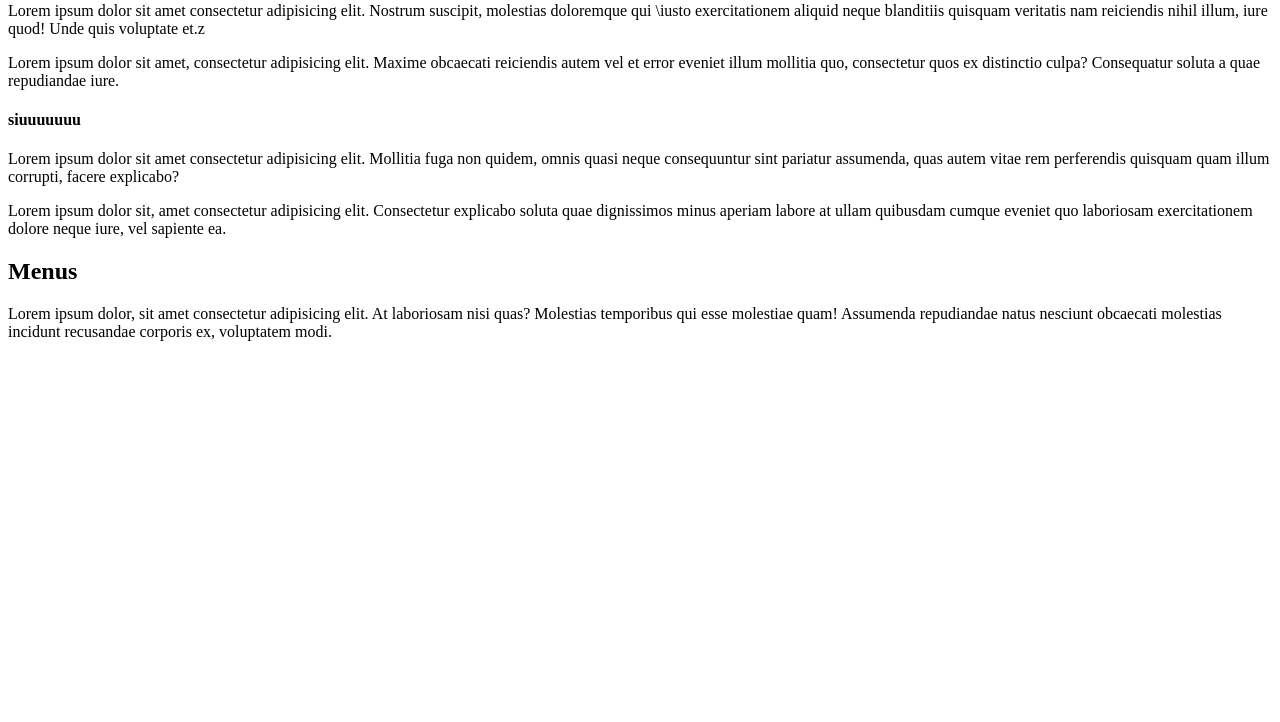
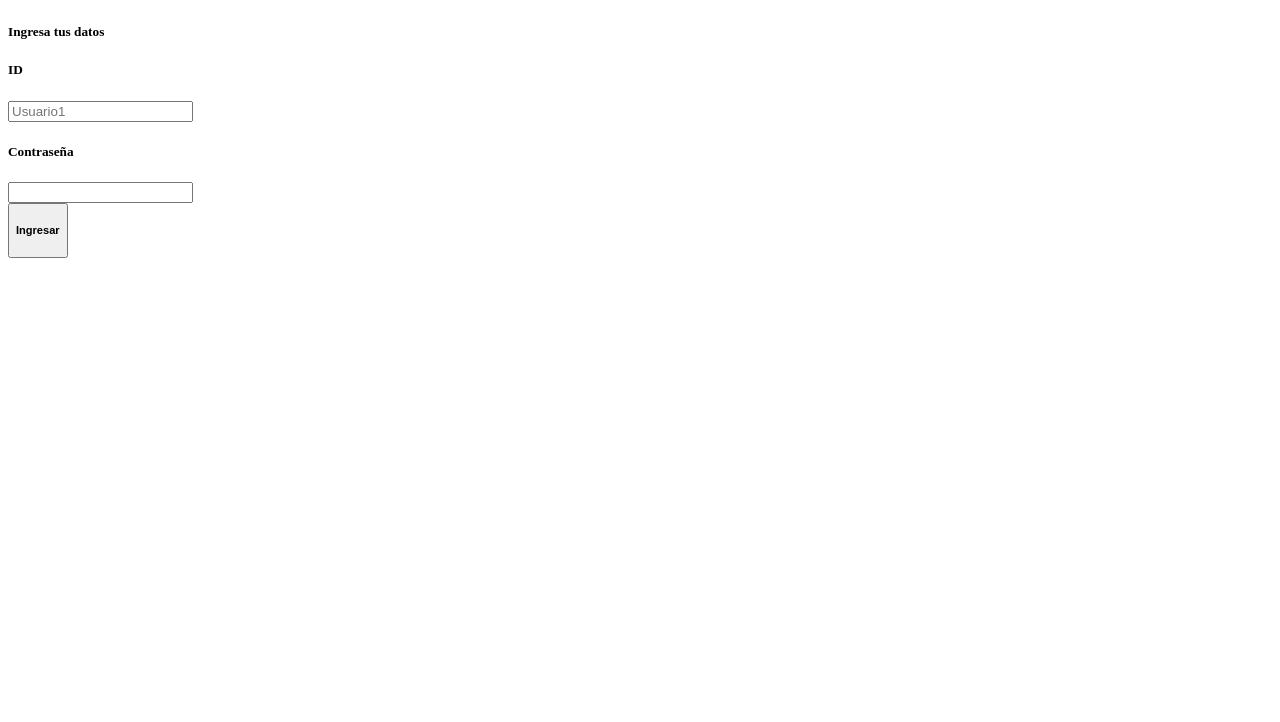
Before and after one commit to Jabesll21/Project-Foody, a plain HTML site: page Foody/index.html in a window 1280 px wide. Shown: the part 78-800 px from the top of the page. Drawn offline with Linux system fonts and the light colour scheme.

Commit message:
inicio empleado

```diff
--- /dev/null
+++ b/Foody/code.js
@@ -0,0 +1,11 @@
+var eye = document.getElementById('Eye');
+var input = document.getElementById('Input');
+eye.addEventListener("click", function(){
+    if(input.type == "password"){
+        input.type = "text"
+        eye.style.opacity =0.8
+    } else{
+        input.type = "password"
+        eye.style.opacity =0.2
+    }
+})
--- a/Foody/css/styles.css
+++ b/Foody/css/styles.css
@@ -0,0 +1,68 @@
+body{
+    height: 100vh;
+    width: 100%;
+    display: flex;
+    justify-content: center;
+    align-items: center;
+    background-color: #cacaca;
+}
+
+.container{
+    display: flex;
+    justify-content: center;
+    align-items: center;
+    height: 40px;
+    width: 300px;
+    background-color:white;
+    position: relative;
+    box-shadow: 0px 3px 3px rgb(0, 0, 0, 0.05);
+}
+
+.passw{
+    outline: none;
+    width: 100%;
+    background-color: white;
+    color: #121212;
+    border: none;
+    position: absolute;
+    top: 8px;
+    left: 0;
+    right: 0;
+    bottom: 8px;
+    padding-left: .5rem;
+    box-sizing: border-box;
+    font-size: 20px;
+}
+
+.icon {
+    position: absolute;
+    width: 20px;
+    height: 20px;
+    top: 50%;
+    right: 8px;
+    transform: translateY(-50%);
+    opacity: 0.3;
+    cursor: pointer;
+    object-fit: contain;
+}
+
+.icon:hover{
+    opacity:0.8;
+}
+
+
+.split-screen {
+    display: flex;
+  }
+  .left-section, .right-section {
+    width: 200%;
+    padding: 290px;
+  }
+  .left-section {
+    justify-content:left;
+    background-color: #9d2e1a;
+  }
+  .right-section {
+
+    background-color: #e6e6e6;
+  }
--- a/Foody/index.html
+++ b/Foody/index.html
@@ -3,20 +3,24 @@
 <head>
     <meta charset="UTF-8">
     <meta name="viewport" content="width=device-width, initial-scale=1.0">
-    <title>Document</title>
+    <title>FOODY</title>
 </head>
 <body>
-    <h1> FOODY</h1>
-    <section>
-    <p> Lorem ipsum dolor sit amet consectetur adipisicing elit. Nostrum suscipit, molestias doloremque qui \iusto exercitationem aliquid neque blanditiis quisquam veritatis nam reiciendis nihil illum, iure quod! Unde quis voluptate et.z</p>
-    <p>Lorem ipsum dolor sit amet, consectetur adipisicing elit. Maxime obcaecati reiciendis autem vel et error eveniet illum mollitia quo, consectetur quos ex distinctio culpa? Consequatur soluta a quae repudiandae iure.</p>
-        <h4>siuuuuuuu</h4>
-        <p>Lorem ipsum dolor sit amet consectetur adipisicing elit. Mollitia fuga non quidem, omnis quasi neque consequuntur sint pariatur assumenda, quas autem vitae rem perferendis quisquam quam illum corrupti, facere explicabo?</p>
-    <p>Lorem ipsum dolor sit, amet consectetur adipisicing elit. Consectetur explicabo soluta quae dignissimos minus aperiam labore at ullam quibusdam cumque eveniet quo laboriosam exercitationem dolore neque iure, vel sapiente ea.</p>
-        <div>
-            <h2> Menus</h2>
-            <p>Lorem ipsum dolor, sit amet consectetur adipisicing elit. At laboriosam nisi quas? Molestias temporibus qui esse molestiae quam! Assumenda repudiandae natus nesciunt obcaecati molestias incidunt recusandae corporis ex, voluptatem modi.</p>
-        </div>
-    </section>
+    <h3> FOODY</h3>
+   <h4>Iniciar sesion</h4>
+   <h5>Ingresa tus datos</h5>
+   <div>
+   <h5>ID</h5>
+   <input type="Id" placeholder="Usuario1">
+
+    <div class="container">
+   <h5>Contraseña</h5>
+        <input type="Contraseña" class="passw" id="Input">
+        <img src="" alt="" class="icon" id="Eye">
+   </div>
+   <script src="code.js"></script>
+   <button>
+   <h5>Ingresar</h5>
+    </button>
 </body>
 </html>
```
